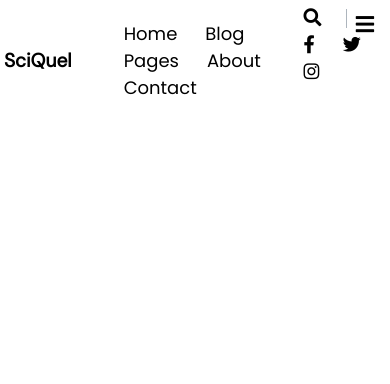
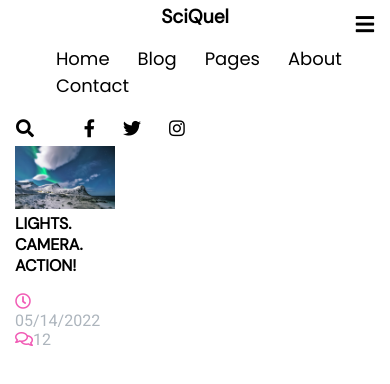
Before and after one commit to YiChong-Liu/2022summer_demo, a plain HTML site: page src/index.html in a window 390 px wide. Both pictures are taken after a click on the button 364 px from the left and 24 px from the top of the page. Drawn offline with Linux system fonts and the light colour scheme.

Commit message:
post section

```diff
--- a/css/main.css
+++ /dev/null
@@ -1,91 +0,0 @@
-@import url('https://fonts.googleapis.com/css2?family=DM+Sans&family=Poppins&family=Roboto&display=swap');
-
-/* root styling */
-
-body {
-    font-family: 'Roboto', sans-serif;
-    padding: 0;
-    margin: 0;
-}
-
-a {
-    text-decoration: none;
-}
-
-*>* {
-    box-sizing: border-box;
-}
-
-/* global styling */
-.text-light {
-    color: white;
-}
-
-.text-secondary {
-    color: #adb5bd;
-}
-
-.text-dark {
-    color: black;
-}
-
-.text-primary {
-    color: #f15bb5;
-}
-
-.bg-light {
-    background-color: white;
-}
-
-.container {
-    max-width: 1200px;
-    padding: 0 15px;
-    margin: auto;
-}
-
-/* section styling */
-.navbar {
-    position: relative;
-    display: flex;
-    flex-direction: row;
-    justify-content: space-between;
-    padding: 1%;
-}
-
-.nav-brand {
-    font-family: 'DM Sans', sans-serif;
-    font-size: larger;
-    font-weight: bold;
-    align-self: center;
-}
-
-.nav-link {
-    font-size: 18px;
-    margin: 12px;
-    color: black;
-    font-family: 'Poppins', sans-serif;
-}
-
-.nav-link:hover {
-    color: gray;
-}
-
-.search-box {
-    display: inline;
-    border-right: 1px solid #adb5bd;
-    padding-right: 12px;
-    margin-right: 10px;
-}
-
-.toggle-button {
-    font-size: 21px;
-    background-color: transparent;
-    position: absolute;
-    border: none;
-    right: 0;
-    margin: 8px 10px;
-}
-
-.toggle-button:focus {
-    outline: none;
-}
--- /dev/null
+++ b/src/css/main.css
@@ -0,0 +1,151 @@
+@import url('https://fonts.googleapis.com/css2?family=DM+Sans&family=Poppins&family=Roboto&display=swap');
+
+body {
+    font-family: 'Roboto', sans-serif;
+    padding: 0;
+    margin: 0;
+}
+
+a {
+    text-decoration: none;
+}
+
+*>* {
+    box-sizing: border-box;
+}
+
+/* global styling */
+
+
+.text-secondary {
+    color: #adb5bd;
+}
+
+.text-light {
+    color: white;
+}
+
+.text-dark {
+    color: black;
+}
+
+.text-primary {
+    color: #f15bb5;
+}
+
+.bg-light {
+    background-color: white;
+}
+
+.container {
+    max-width: 1200px;
+    padding: 0 15px;
+    margin: auto;
+}
+
+.img1 {
+    width: 100%;
+}
+
+.text-title {
+    font-family: 'DM Sans',sans-serif;
+    font-weight: bold;
+}
+/* section styling */
+.navbar {
+    position: relative;
+    display: flex;
+    flex-direction: row;
+    justify-content: space-between;
+    padding: 1%;
+}
+
+.nav-brand {
+    font-family: 'DM Sans', sans-serif;
+    font-size: larger;
+    font-weight: bold;
+    align-self: center;
+}
+
+.nav-link {
+    font-size: 18px;
+    margin: 12px;
+    color: black;
+    font-family: 'Poppins', sans-serif;
+}
+
+.nav-link:hover {
+    color: gray;
+}
+
+.search-box {
+    display: inline;
+    border-right: 1px solid #adb5bd;
+    padding-right: 12px;
+    margin-right: 10px;
+}
+
+.toggle-button {
+    font-size: 21px;
+    background-color: transparent;
+    position: absolute;
+    border: none;
+    right: 0;
+    margin: 8px 10px;
+    display: none;
+}
+
+.toggle-button:focus {
+    outline: none;
+}
+
+/* Main Section */
+
+#site-main {
+    margin-top:8em;
+}
+
+#posts {
+    margin-bottom:5em;
+}
+
+.grid {
+    margin: 0 auto;
+}
+
+.grid .grid-item {
+    width:calc(33.333% - 20px);
+    margin-bottom:3em;
+}
+/* Media Query */
+
+@media (max-width:992px) {
+    .navbar {
+        flex-direction: column;
+    }
+}
+
+@media (max-width:574px) {
+    .toggle-button {
+        display: initial;
+    }
+
+    .collapse {
+        max-height: 0;
+        overflow: hidden;
+        transition:all 0.8s cubic-bezier(0.94,-0.01, 0.1, 1.25);
+    }
+
+    .collapse.nav-link {
+        display: block;
+        text-align: center;
+    }
+
+    .search-box {
+        border-right: none;
+    }
+
+    .collapse-toggle {
+        max-height: 500px;
+    }
+}
--- a/src/index.html
+++ b/src/index.html
@@ -3,8 +3,9 @@
 <head>
     <meta charset="UTF-8">
     <title>SciQuel Blog</title>
-    <link rel="stylesheet" href="../css/main.css" />
+    <link rel="stylesheet" href="css/main.css" />
     <link rel="stylesheet" href="https://cdnjs.cloudflare.com/ajax/libs/font-awesome/5.15.2/css/all.min.css" integrity="sha512-HK5fgLBL+xu6dm/Ii3z4xhlSUyZgTT9tuc/hSrtw6uzJOvgRr2a9jyxxT1ely+B+xFAmJKVSTbpM/CuL7qxO8w==" crossorigin="anonymous" />
+
 </head>
 
 <body>
@@ -42,4 +43,39 @@
             </div>
         </nav>
     </header>
+
+    <!-- Main part of the blog -->
+
+    <!-- Blog Post-->
+    <main id="main-blog">
+        <section id="posts">
+            <div class="container">
+                <div class="grid">
+                    <!--articles-->
+                    <div class="grid-item">
+                        <article class="article">
+                            <div class="card">
+                                <div class="overflow-img">
+                                    <a href="#">
+                                        <img src="img/background7.jpg" class="img1" alt="">
+                                    </a>
+                                </div>
+                                <div class="card-body text-center px-1">
+                                    <a href="#" class="text-title display-1 text-dark">
+                                        LIGHTS. CAMERA. ACTION!
+                                    </a>
+                                    <p class="secondary-title text-secondary display-3">
+                                        <span><i class="far fa-clock text-primary"></i> 05/14/2022 &nbsp;</span>
+                                        <span><i class="far fa-comments text-primary"></i>12</span>
+                                    </p>
+                                </div>
+                            </div>
+
+                        </article>
+                    </div>
+                </div>
+            </div>
+        </section>
+    </main>
+    <script src="js/main.js"></script>
 </body>
--- /dev/null
+++ b/src/js/main.js
@@ -0,0 +1,8 @@
+let toggle = document.querySelector("#header .toggle-button");
+
+let collapse = document.querySelectorAll("#header .collapse");
+
+toggle.addEventListener('click', function(){
+    collapse.forEach(col => col.classList.toggle("collapse-toggle") )
+    // console.log(collapse);
+});
```
Also changed, not shown: src/img/background.jpg (added), src/img/background4.jpg (added), src/img/background6.jpg (added), src/img/background7.jpg (added), 3 other files.
